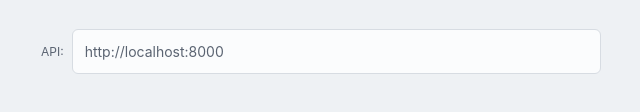
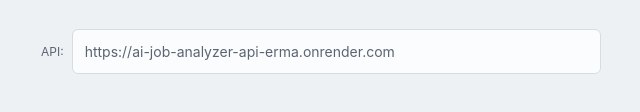
Before and after one commit to qwerty1156/ai-job-analyzer, a plain HTML site: page frontend/index.html in a window 1280 px wide. Shown: the part 470-582 px from the top of the page, without its empty margins (319-959 px from the left). Drawn offline with Linux system fonts and the light colour scheme.

Commit message:
Configure production API URL

```diff
--- a/frontend/index.html
+++ b/frontend/index.html
@@ -289,7 +289,7 @@
 
     <div class="api-base">
       <span>API:</span>
-      <input id="api-base-input" value="http://localhost:8000" />
+      <input id="api-base-input" value="https://ai-job-analyzer-api-erma.onrender.com" />
     </div>
   </section>
 
```
